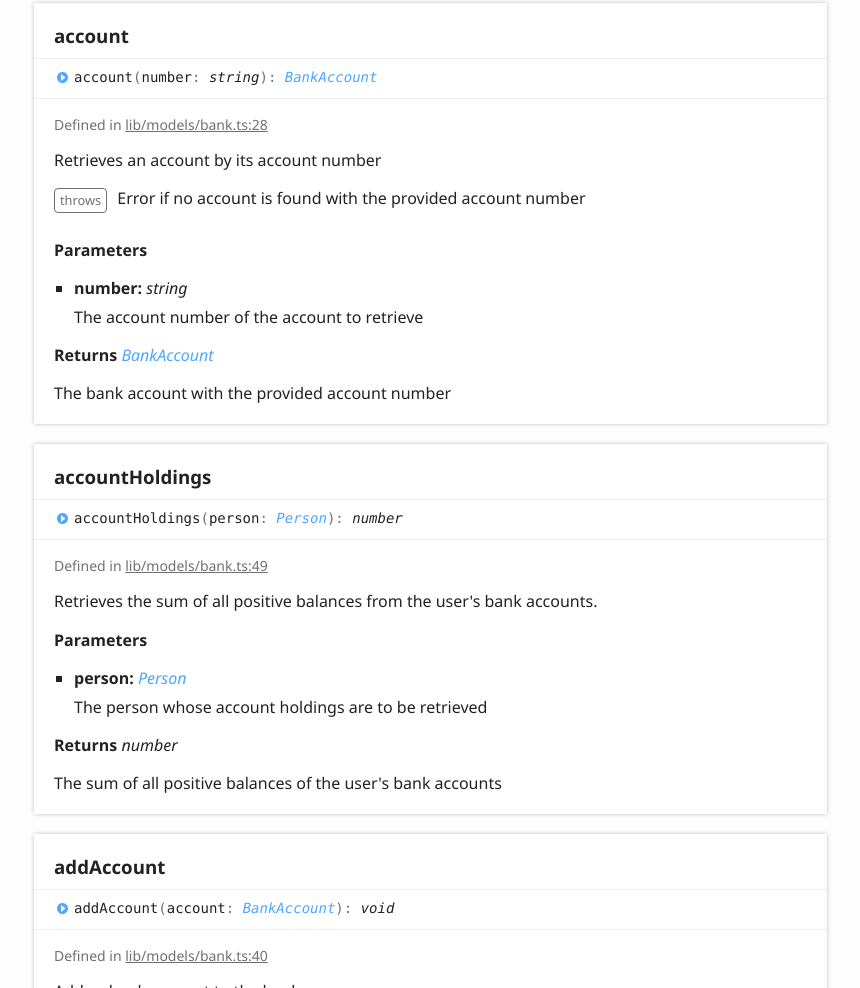
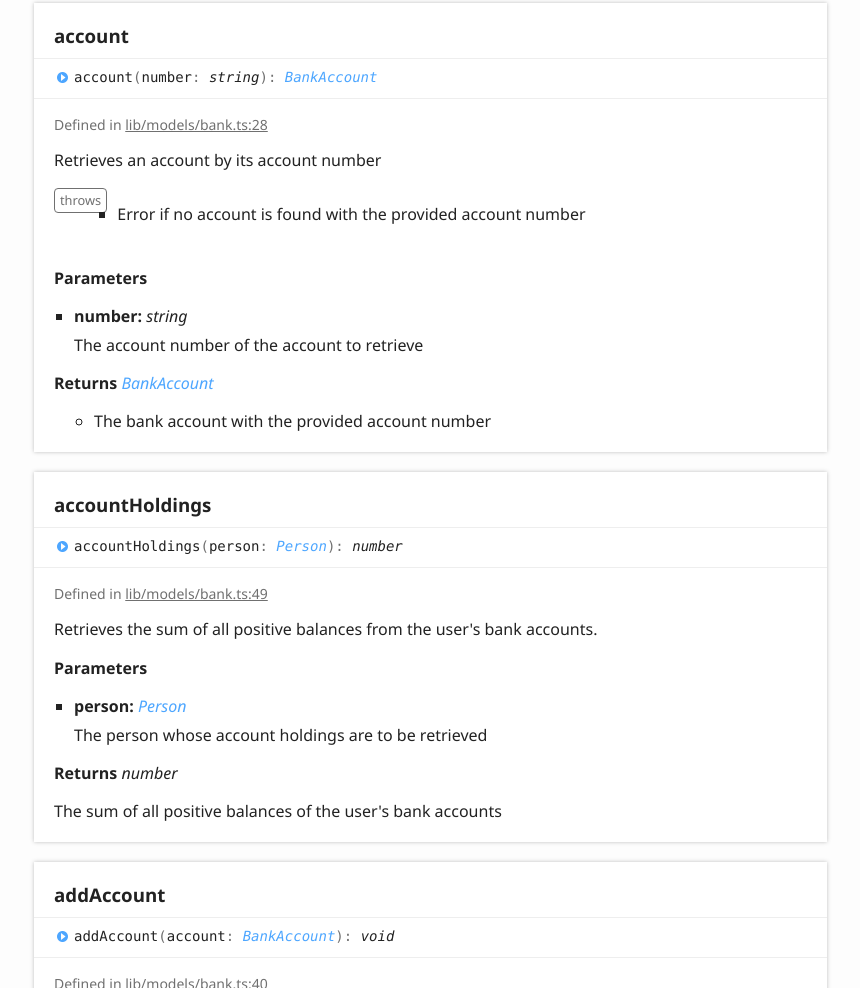
Before and after one commit to alexandrelamberty/banking-lib-demo, a plain HTML site: page classes/bank.html in a window 1280 px wide. Shown: the part 1817-2805 px from the top of the page, without its empty margins (6-866 px from the left). Drawn offline with Linux system fonts and the light colour scheme.

Commit message:
[ci skip] Updates

```diff
--- a/classes/bank.html
+++ b/classes/bank.html
@@ -190,7 +190,9 @@
 								</div>
 								<dl class="tsd-comment-tags">
 									<dt>throws</dt>
-									<dd><p>Error if no account is found with the provided account number</p>
+									<dd><ul>
+											<li>Error if no account is found with the provided account number</li>
+										</ul>
 									</dd>
 								</dl>
 							</div>
@@ -204,7 +206,9 @@
 								</li>
 							</ul>
 							<h4 class="tsd-returns-title">Returns <a href="bankaccount.html" class="tsd-signature-type">BankAccount</a></h4>
-							<p>The bank account with the provided account number</p>
+							<ul>
+								<li>The bank account with the provided account number</li>
+							</ul>
 						</li>
 					</ul>
 				</section>
```
Also changed, not shown: classes/currentaccount.html (+9 -3 lines).
